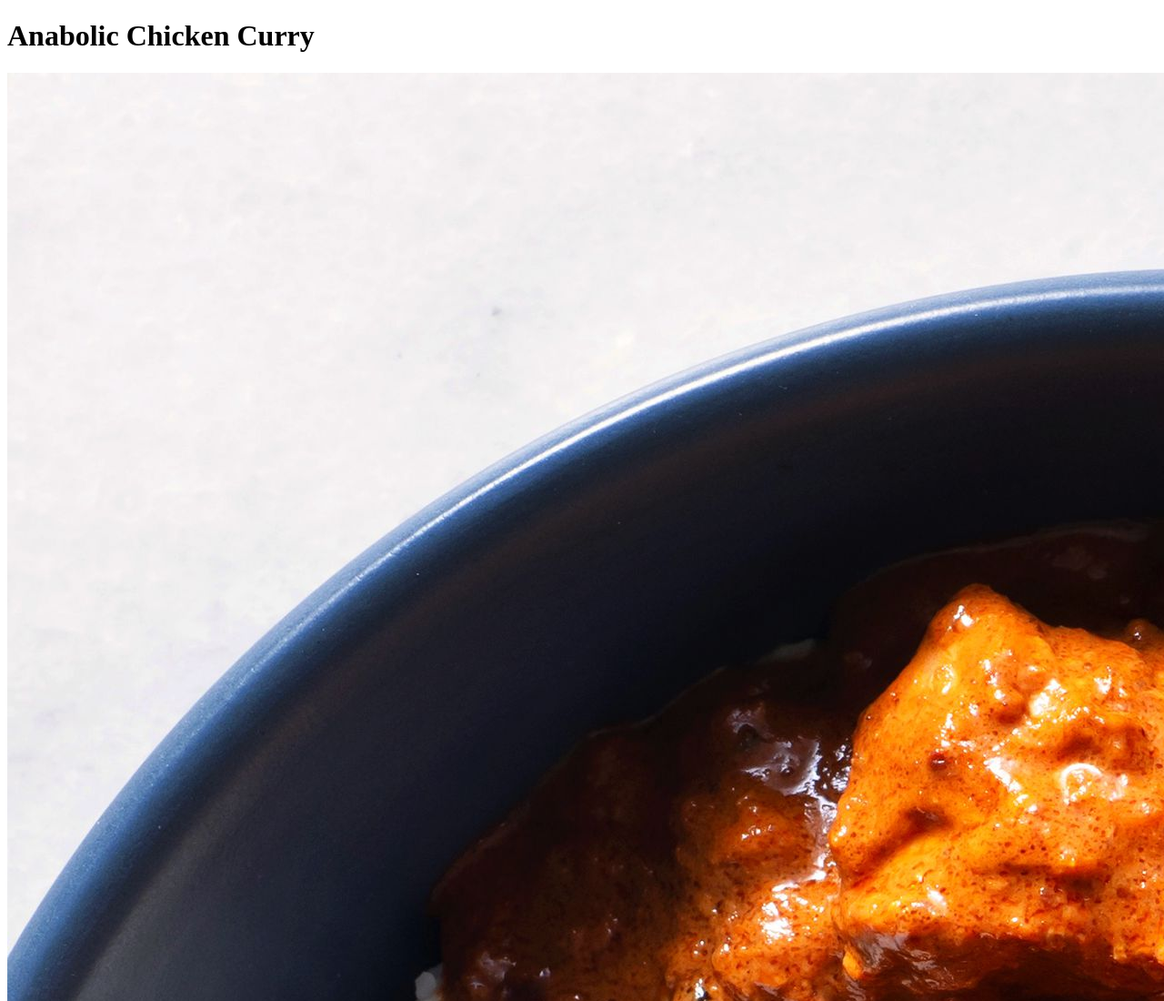
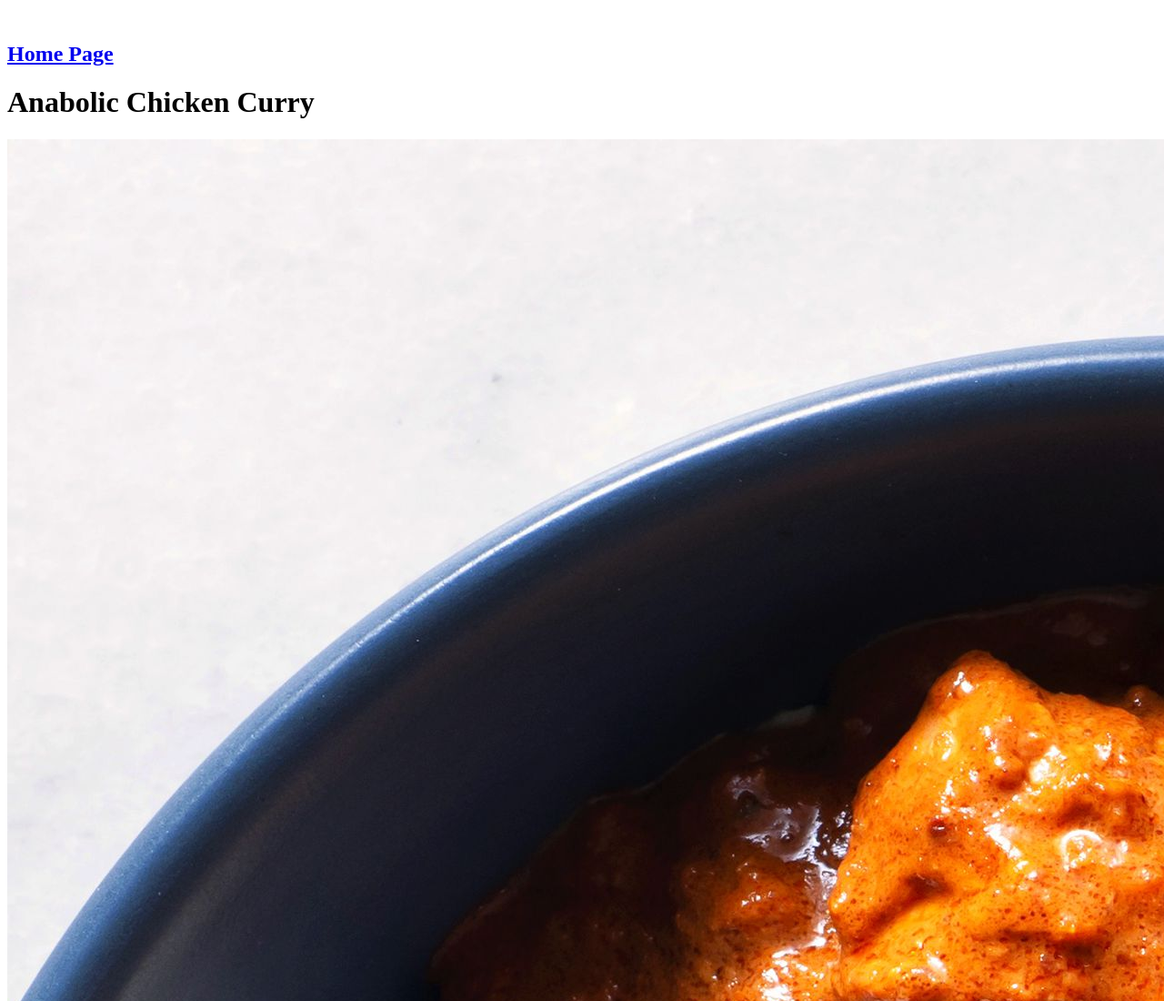
Before and after one commit to NiyomalK/Odin-Recipes, a plain HTML site: page chicken_curry.html in a window 1280 px wide. Shown: the top 1100 px of the page at 91% size. Drawn offline with Linux system fonts and the light colour scheme.

Commit message:
Add home button to chicken_curry.html

```diff
--- a/chicken_curry.html
+++ b/chicken_curry.html
@@ -7,6 +7,8 @@
     <title>Document</title>
 </head>
 <body>
+    <br>
+    <h2><a href="index.html">Home Page</a></h2>
     <h1>Anabolic Chicken Curry</h1>
     <img src="img/cc.jpeg" alt="A delicous bowl of Chicken Curry over rice.">
     <h2>Description</h2>
```
